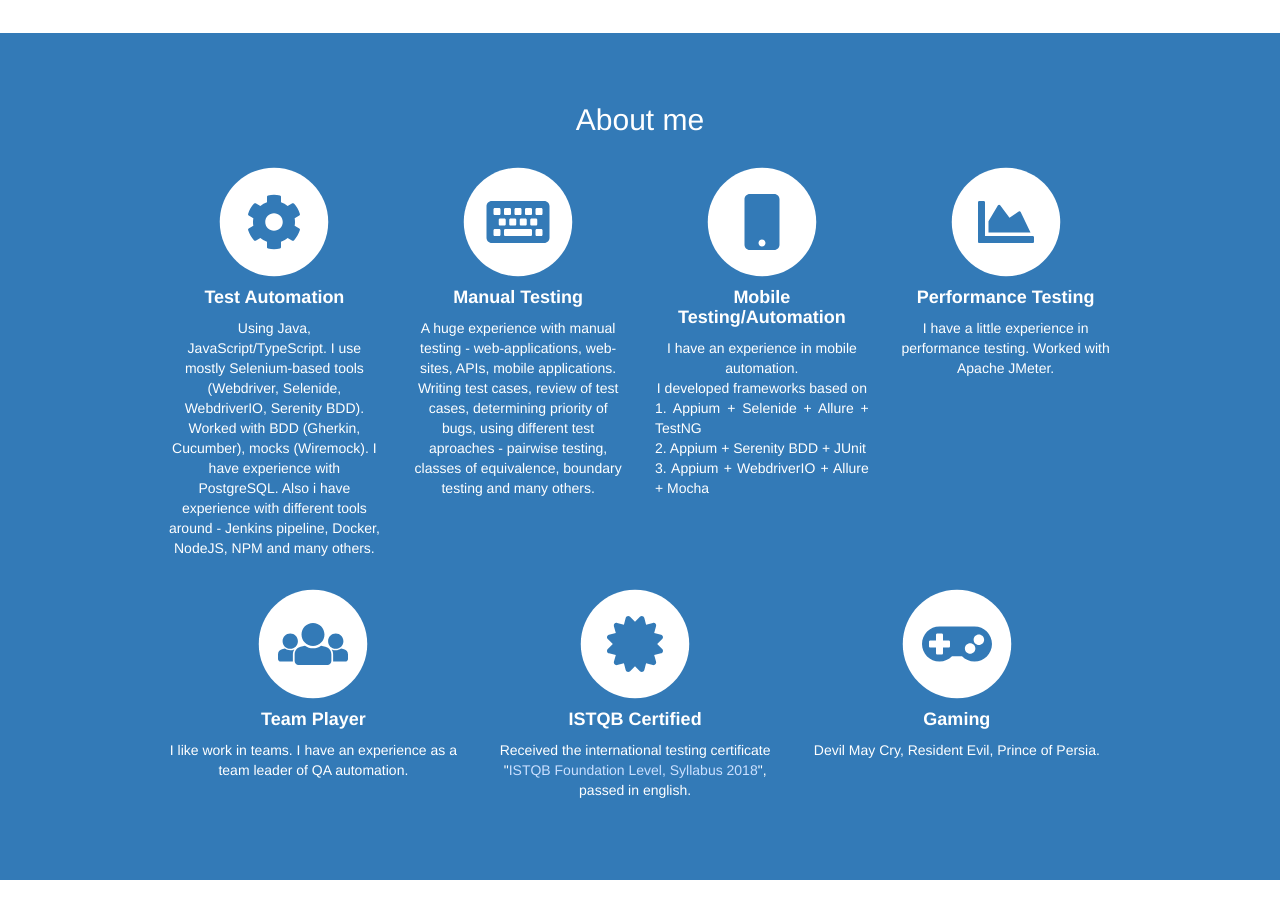
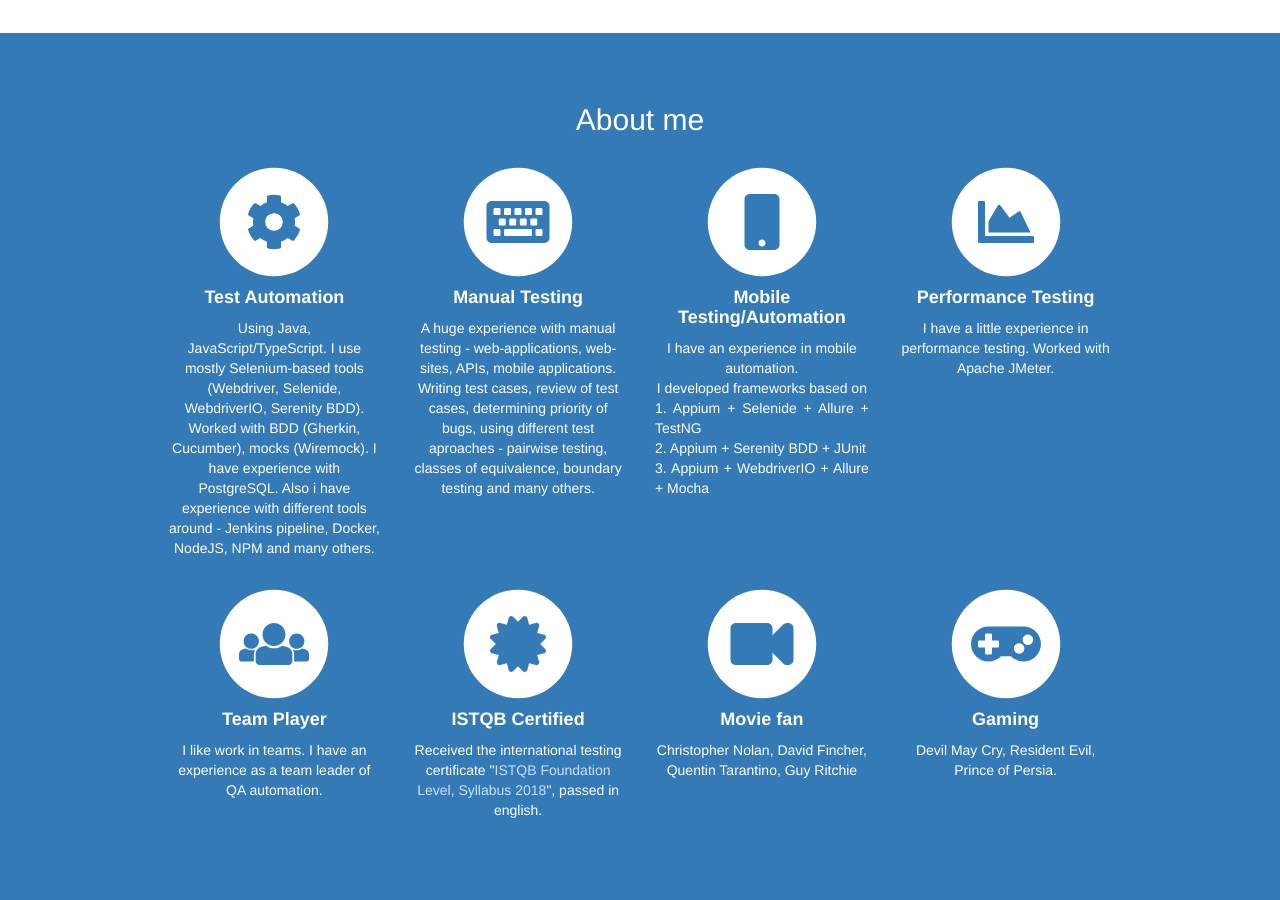
Before and after one commit to qaschevychelov/qaschevychelov.github.io, a Jekyll site: the page built from index.markdown, in a window 1280 px wide and 900 px high, scrolled down 756 px. Built offline with Jekyll 4.4.1, drawn with Linux system fonts in a browser that asks for light colours.

Commit message:
movie added

```diff
--- a/_layouts/default.html
+++ b/_layouts/default.html
@@ -132,7 +132,7 @@
           <div class="row text-center">
               <div class="col-lg-10 col-lg-offset-1">
                   <div class="row">
-                    <div style="width: 33%;" class="col-md-3 col-sm-6">
+                    <div class="col-md-3 col-sm-6">
                         <div class="service-item">
                             <span class="fa-stack fa-4x">
                                 <i class="fa fa-circle fa-stack-2x"></i>
@@ -147,7 +147,7 @@
 
                         </div>
                     </div>
-                    <div style="width: 33%;" class="col-md-3 col-sm-6">
+                    <div class="col-md-3 col-sm-6">
                         <div class="service-item">
                             <span class="fa-stack fa-4x">
                                 <i class="fa fa-circle fa-stack-2x"></i>
@@ -161,11 +161,24 @@
                             </p>
                         </div>
                     </div>
-                    <div style="width: 33%;" class="col-md-3 col-sm-6">
+                    <div class="col-md-3 col-sm-6">
                         <div class="service-item">
                             <span class="fa-stack fa-4x">
-                                <svg class="svg-inline--fa fa-circle fa-w-16 fa-stack-2x" aria-hidden="true" data-prefix="fa" data-icon="circle" role="img" xmlns="http://www.w3.org/2000/svg" viewBox="0 0 512 512" data-fa-i2svg=""><path fill="currentColor" d="M256 8C119 8 8 119 8 256s111 248 248 248 248-111 248-248S393 8 256 8z"></path></svg><!-- <i class="fa fa-circle fa-stack-2x"></i> -->
-                                <svg class="svg-inline--fa fa-gamepad fa-w-20 fa-stack-1x text-primary" aria-hidden="true" data-prefix="fa" data-icon="gamepad" role="img" xmlns="http://www.w3.org/2000/svg" viewBox="0 0 640 512" data-fa-i2svg=""><path fill="currentColor" d="M480 96H160C71.6 96 0 167.6 0 256s71.6 160 160 160c44.8 0 85.2-18.4 114.2-48h91.5c29 29.6 69.5 48 114.2 48 88.4 0 160-71.6 160-160S568.4 96 480 96zM256 276c0 6.6-5.4 12-12 12h-52v52c0 6.6-5.4 12-12 12h-40c-6.6 0-12-5.4-12-12v-52H76c-6.6 0-12-5.4-12-12v-40c0-6.6 5.4-12 12-12h52v-52c0-6.6 5.4-12 12-12h40c6.6 0 12 5.4 12 12v52h52c6.6 0 12 5.4 12 12v40zm184 68c-26.5 0-48-21.5-48-48s21.5-48 48-48 48 21.5 48 48-21.5 48-48 48zm80-80c-26.5 0-48-21.5-48-48s21.5-48 48-48 48 21.5 48 48-21.5 48-48 48z"></path></svg><!-- <i class="fa fa-gamepad fa-stack-1x text-primary"></i> -->
+                                <i class="fa fa-circle fa-stack-2x"></i>
+                                <i class="fas fa-video fa-stack-1x text-primary"></i>
+                            </span>
+                            <h4>
+                                <strong>Movie fan</strong>
+                            </h4>
+                            <p>Christopher Nolan, David Fincher, Quentin Tarantino, Guy Ritchie</p>
+
+                        </div>
+                      </div>
+                      <div class="col-md-3 col-sm-6">
+                        <div class="service-item">
+                            <span class="fa-stack fa-4x">
+                                <i class="fa fa-circle fa-stack-2x"></i>
+                                <i class="fa fa-gamepad fa-stack-1x text-primary"></i>
                             </span>
                             <h4>
                                 <strong>Gaming</strong>
@@ -174,7 +187,6 @@
 
                         </div>
                       </div>
-
                   </div>
               </div>
               <!-- /.col-lg-10 -->
```
